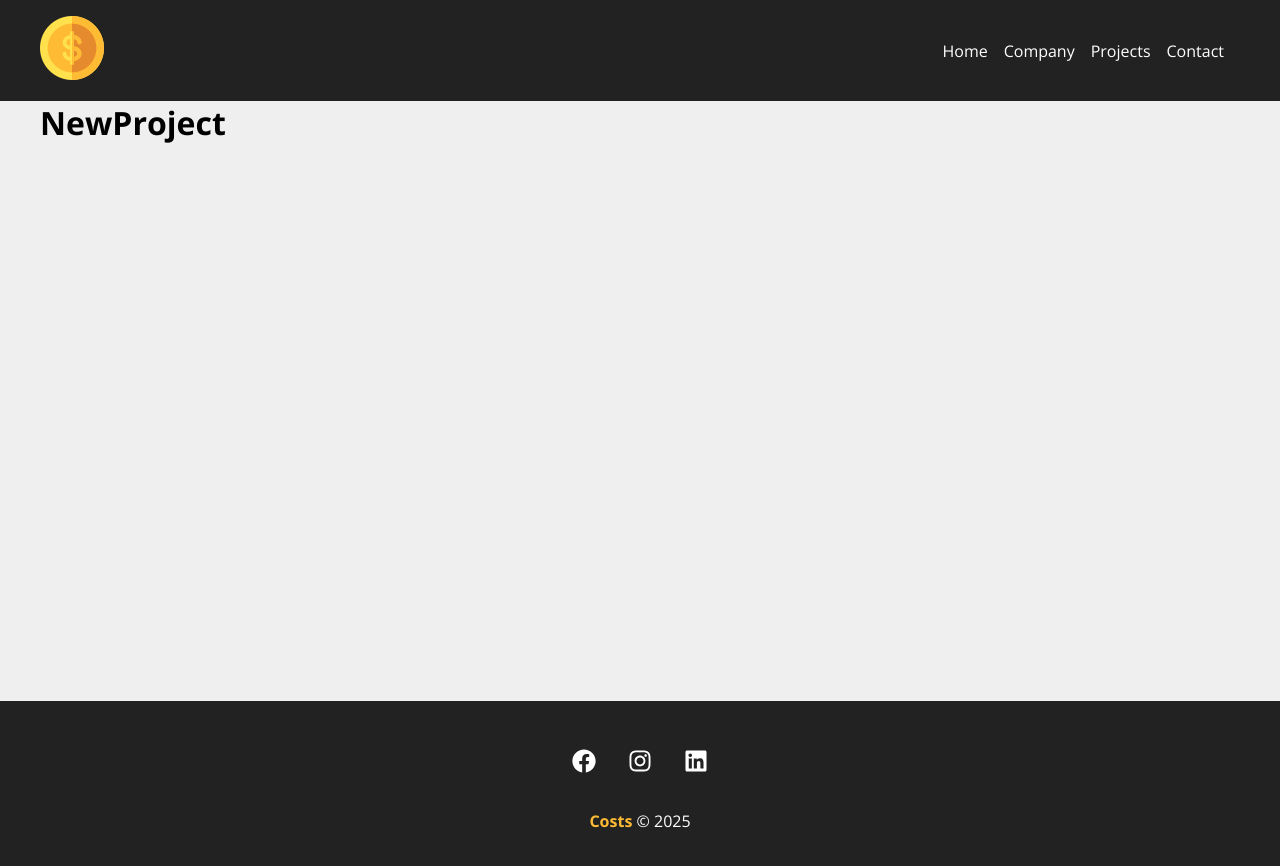
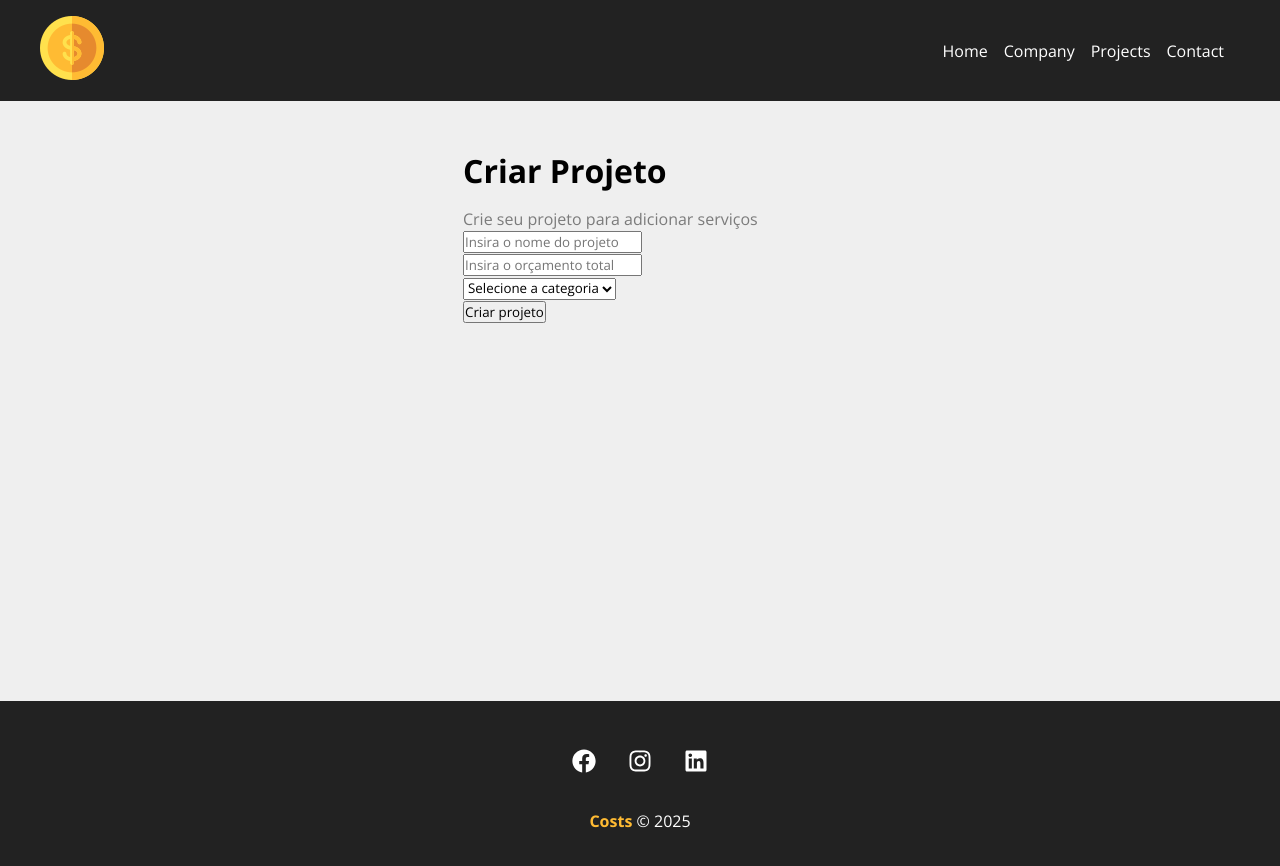
Before and after one commit to ruann-fernandess/Projeto_COSTS, a React (Create React App) app: page /newproject in a window 1280 px wide. Shown: the top 866 px of the page. Built offline with nearby package versions, Linux system fonts and the light colour scheme; the HTML template or start-up script is replaced by a standard one.

Commit message:
Aula 21 - Página para o formulário

```diff
--- a/src/components/pages/NewProject.jsx
+++ b/src/components/pages/NewProject.jsx
@@ -1,6 +1,13 @@
+import ProjectForm from '../project/ProjectForm'
+import styles from './NewProject.module.css'
+
 function NewProject(){
     return(
-        <h1>NewProject</h1>
+        <div className={styles.newproject_container}>
+            <h1>Criar Projeto</h1>
+            <p>Crie seu projeto para adicionar serviços</p>
+            <ProjectForm/>
+        </div>
     )
 }
 
--- /dev/null
+++ b/src/components/pages/NewProject.module.css
@@ -0,0 +1,15 @@
+.newproject_container{
+    width: 450px;
+    margin: 0 auto;
+    padding: 3em;
+}
+
+.newproject_container h1{
+    margin-bottom: 0.5em;
+
+}
+
+.newproject_container p{
+    color: #7b7b7b;
+
+}
--- /dev/null
+++ b/src/components/project/ProjectForm.jsx
@@ -0,0 +1,22 @@
+function ProjectForm (){
+    return(
+        <form>
+            <div>
+                <input type="text" placeholder="Insira o nome do projeto" />
+            </div>
+            <div>
+                <input type="number" placeholder="Insira o orçamento total"/>
+            </div>
+            <div>
+                <select name="category_id">
+                    <option disabled selected >Selecione a categoria</option>
+                </select>
+            </div>
+            <div>
+                <input type="submit" value="Criar projeto" />
+            </div>
+        </form>
+    )
+}
+
+export default ProjectForm
```
